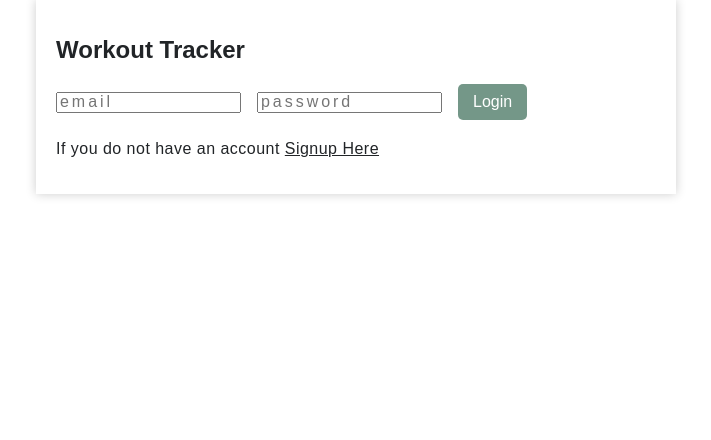
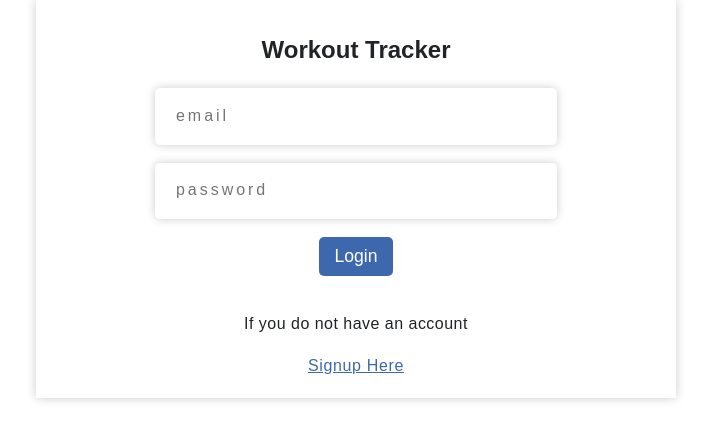
Before and after one commit to zitsko/workout-tracker-app, a React (Create React App) app in the folder frontend/: page / in a window 1280 px wide. Shown: the top 440 px of the page, without its empty margins (284-995 px from the left). Built offline with nearby package versions, Linux system fonts and the light colour scheme.

Commit message:
update styles

```diff
--- a/frontend/src/Components/Login.js
+++ b/frontend/src/Components/Login.js
@@ -26,12 +26,13 @@ function Login() {
   }
 
   return (
-    <div className="signup-login-container">
+    <div className="homepage-container">
       <h1 className="app-title">Workout Tracker</h1>
-      <div className="input-button-container">
+      <div className="flex-col input-button-container">
         <input
           type="email"
           placeholder="email"
+          className="signup-login-input"
           onChange={(e) => {
             setEmail(e.target.value);
           }}
@@ -39,12 +40,13 @@ function Login() {
         <input
           type="password"
           placeholder="password"
+          className="signup-login-input"
           onChange={(e) => {
             setPassword(e.target.value);
           }}
         />
         <button
-          className="signup-login-btn"
+          className="btn primary-btn"
           onClick={() => {
             login();
           }}
@@ -52,8 +54,8 @@ function Login() {
           Login
         </button>
       </div>
-      <p>
-        If you do not have an account{" "}
+      <div className="flex-col text-anchor-container description-text">
+        <p>If you do not have an account </p>
         <a
           className="signup-login-anchor"
           onClick={() => {
@@ -63,7 +65,7 @@ function Login() {
           {" "}
           Signup Here
         </a>
-      </p>
+      </div>
     </div>
   );
 }
--- a/frontend/src/Components/Profile.js
+++ b/frontend/src/Components/Profile.js
@@ -150,8 +150,27 @@ function Profile() {
         Do you want to set a workout routine to stay fit? Add your favorite
         exercises or workouts below to create a program that fits your needs!
         Need some inspiration?Check out our{" "}
-        <a onClick={redirectToExerciseLibrary} className="library-link">
-          Exercise Library!
+        <a
+          onClick={redirectToExerciseLibrary}
+          className="library-link animated-link"
+        >
+          <span>E</span>
+          <span>x</span>
+          <span>e</span>
+          <span>r</span>
+          <span>c</span>
+          <span>i</span>
+          <span>s</span>
+          <span>e</span>
+          <span>&nbsp;</span>
+          <span>L</span>
+          <span>i</span>
+          <span>b</span>
+          <span>r</span>
+          <span>a</span>
+          <span>r</span>
+          <span>y</span>
+          <span>!</span>
         </a>
       </p>
 
--- a/frontend/src/Components/Signup.js
+++ b/frontend/src/Components/Signup.js
@@ -24,12 +24,13 @@ function Signup() {
   }
 
   return (
-    <div className="signup-login-container">
+    <div className="homepage-container">
     <h1 className="app-title">Workout Tracker</h1>
-    <div className="input-button-container">
+    <div className=" flex-col input-button-container">
       <input
       type="email"
       placeholder="email"
+      className="signup-login-input"
       onChange = {(e)=>{
         setEmail(e.target.value);
       }}
@@ -37,19 +38,23 @@ function Signup() {
       <input
       type="password"
       placeholder="password"
+      className="signup-login-input"
       onChange = {(e)=>{
         setPassword(e.target.value)
       }}
       />
       <button
-      className="signup-login-btn"
+      className="btn primary-btn"
        onClick={()=>{
         signup();
       }}>
         Signup</button>
         </div>
+
+      <div className="flex-col text-anchor-container description-text">
         <p>
           If you have an account {" "}
+          </p>
           <a
           className="signup-login-anchor"
             onClick={() => {
@@ -59,7 +64,8 @@ function Signup() {
             {" "}
             Login
           </a>
-      </p>
+      </div>
+
     </div>
   );
 }
--- a/frontend/src/Styles/Base.css
+++ b/frontend/src/Styles/Base.css
@@ -1,7 +1,7 @@
 body {
   margin: 0;
-    font-family: -apple-system, BlinkMacSystemFont, 'Segoe UI', 'Roboto', 'Oxygen',
-      'Ubuntu', 'Cantarell', 'Fira Sans', 'Droid Sans', 'Helvetica Neue',
+  font-family: -apple-system, BlinkMacSystemFont, "Segoe UI", "Roboto", "Oxygen",
+    "Ubuntu", "Cantarell", "Fira Sans", "Droid Sans", "Helvetica Neue",
     sans-serif;
   -webkit-font-smoothing: antialiased;
   -moz-osx-font-smoothing: grayscale;
@@ -31,13 +31,13 @@ body {
   gap: 0.625rem;
 }
 
-.flex-row{
+.flex-row {
   display: flex;
   gap: 1rem;
 }
 
 /* Typography */
-.text-title{
+.text-title {
   font-size: var(--fs-title);
 }
 
@@ -46,13 +46,13 @@ body {
   letter-spacing: 0.04rem;
 }
 
-  .input-text{
-    letter-spacing:0.12rem;
+.input-text {
+  letter-spacing: 0.12rem;
   font: var(--fs-text);
 }
 
 /* Buttons */
-.btn{
+.btn {
   padding: 0.5625rem 0.9375rem;
   border-radius: var(--br);
   color: var(--white-color);
@@ -68,26 +68,82 @@ body {
   margin-bottom: 1rem;
 }
 
-  .primary-btn{
+.primary-btn {
   background-color: var(--primary-color);
 }
 
-  .delete-btn{
+.delete-btn {
   background-color: var(--danger-color);
 }
 
 /* Inputs */
-  .border-bottom-input{
+.border-bottom-input {
   border: none;
   border-bottom: 0.0625rem solid #aaa;
 }
 
+.signup-login-input {
+  padding: 1.3rem;
+  border: none;
+  width: 60%;
+  border-radius: var(--br);
+  box-shadow: var(--box-shadow);
+  background-color: var(--white-color);
+  margin-bottom: 0.5rem;
+}
+
 /* Other  */
-  ul{
+ul {
   list-style: none;
 }
 
-  ::placeholder{
+::placeholder {
   font-size: 1rem;
-    letter-spacing: 0.185rem
+  letter-spacing: 0.185rem;
 }
+
+/* Animations */
+@keyframes letterAppearance {
+  0% {
+    opacity: 0;
+    transform: translateY(-20px);
+  }
+  100% {
+    opacity: 1;
+    transform: translateY(0);
+  }
+}
+
+.animated-link span {
+  display: inline-block;
+  opacity: 0;
+  animation: letterAppearance 0.5s ease-in-out forwards;
+}
+
+.animated-link span:nth-child(1) {
+  animation-delay: 0s;
+}
+.animated-link span:nth-child(2) {
+  animation-delay: 0.1s;
+}
+.animated-link span:nth-child(3) {
+  animation-delay: 0.2s;
+}
+.animated-link span:nth-child(4) {
+  animation-delay: 0.3s;
+}
+.animated-link span:nth-child(5) {
+  animation-delay: 0.4s;
+}
+.animated-link span:nth-child(6) {
+  animation-delay: 0.5s;
+}
+.animated-link span:nth-child(7) {
+  animation-delay: 0.6s;
+}
+.animated-link span:nth-child(8) {
+  animation-delay: 0.7s;
+}
+.animated-link span:nth-child(9) {
+  animation-delay: 0.8s;
+}
--- a/frontend/src/Styles/Profile.css
+++ b/frontend/src/Styles/Profile.css
@@ -52,6 +52,7 @@
   margin-left: auto;
 }
 
+
 /* Mobile optimization */
 @media (max-width:480px){
   .workout-title {
--- a/frontend/src/Styles/Signup-Login.css
+++ b/frontend/src/Styles/Signup-Login.css
@@ -1,48 +1,32 @@
-/* For all styles */
-  .signup-login-container {
-    max-width: 37.5rem;
-    margin: 0 auto;
-    padding: 1.25rem;
-    background-color: #fff;
-    box-shadow: 0 0 0.625rem rgba(0, 0, 0, 0.2);
-  }
-
  .app-title {
     font-size: 1.5rem;
-    margin-bottom: 1.25rem;
+    margin-bottom: 1.5rem;
+    text-align: center;
   }
 
   .input-button-container{
-    display: flex;
   align-items: center;
-  gap: 1rem;
   margin-bottom: 1.25rem;
   }
 
-  .signup-login-btn {
-    padding: 0.5625rem 0.9375rem;
-    border-radius: 0.3125rem;
-    background-color: #698f7fec;
-    color: #fff;
-    font-size: 1rem;
-    cursor: pointer;
-    transition: all 0.3s ease;
-    border: none;
-  }
-
-  .signup-login-btn:hover {
-    background-color: #16622c;
+  .text-anchor-container{
+    align-items: center;
+    justify-content: center;
+    gap: 0.1rem;
   }
 
   .signup-login-anchor{
     text-decoration: underline;
+    color: var(--primary-color);
   }
 
   .signup-login-anchor:hover{
+   padding: 0.5625rem 0.9375rem;
+    border-radius: var(--br);
+    color: var(--white-color);
+    font-size: var(--fs-text);
     cursor: pointer;
-    background-color: #698f7fec;
-    color:#fff;
+    border: none;
+    background-color: var(--primary-color);
     text-decoration: none;
-    padding: 0.5em;
-    border-radius: 0.3125rem;
   }
--- a/frontend/src/configBackend.js
+++ b/frontend/src/configBackend.js
@@ -1,4 +1,4 @@
-const backendUrl = 'https://workout-tracker-api-har1.onrender.com'
-// const backendUrl = 'http://localhost:3636'
+// const backendUrl = 'https://workout-tracker-api-har1.onrender.com'
+const backendUrl = 'http://localhost:3636'
 
 export default backendUrl;
```
Lines whose indentation alone changed are shown as unchanged.
